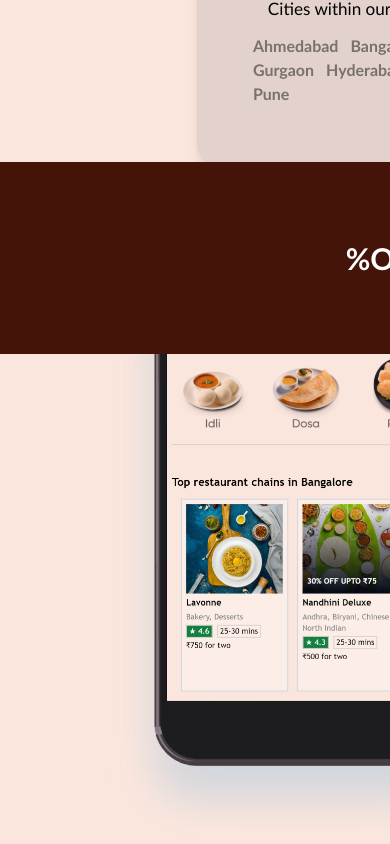
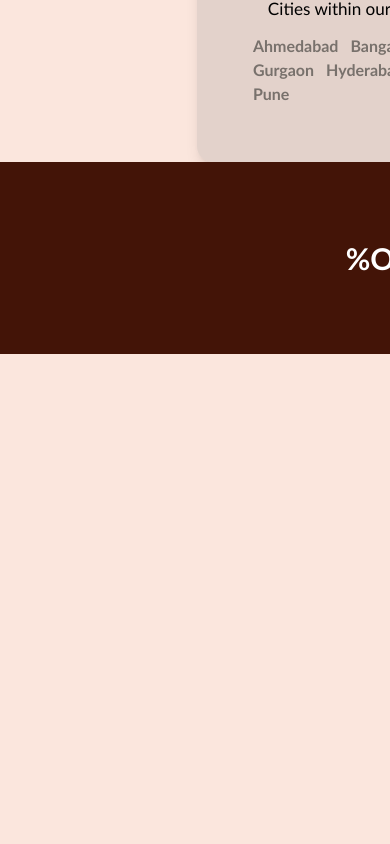
Before and after one commit to yopyx/Deliclink-enhanced, a React (Vite) app: page / in a window 390 px wide. Shown: the part 595-1439 px from the top of the page. After the commit the page ends 949 px from the top, so only its background shows below. Built offline with nearby package versions, Linux system fonts and the light colour scheme.

Commit message:
feat(styling Footer) : add styles in case of md-h and mobile screens and hide the second div in md screen

```diff
--- a/src/components/Footer.tsx
+++ b/src/components/Footer.tsx
@@ -1,12 +1,12 @@
 const Footer = () => {
   return (
-    <div className="flex flex-col">
+    <div className="w-full flex flex-col">
       <div className="bg-orange-950 h-48 flex items-center">
-        <h2 className="w-max mx-auto text-white text-3xl font-bold">
+        <h2 className="w-max mx-auto text-white text-3xl font-bold md-h:text-2xl mobile:text-lg">
           %Offers% everyday and more..
         </h2>
       </div>
-      <div className="mx-auto flex justify-evenly">
+      <div className="mx-auto flex justify-evenly md:hidden">
         <img
           alt="mobile app1"
           src="/footer1.png"
```
